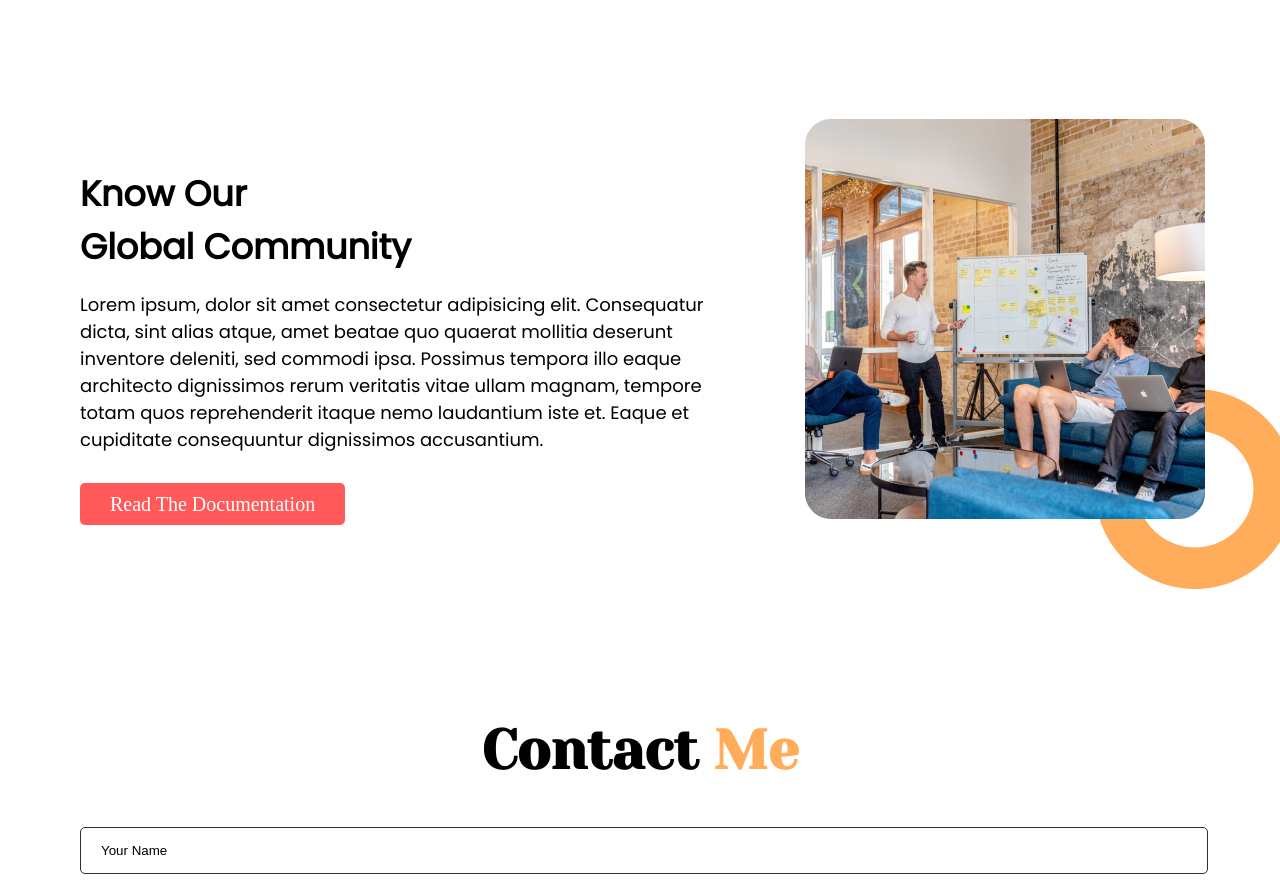
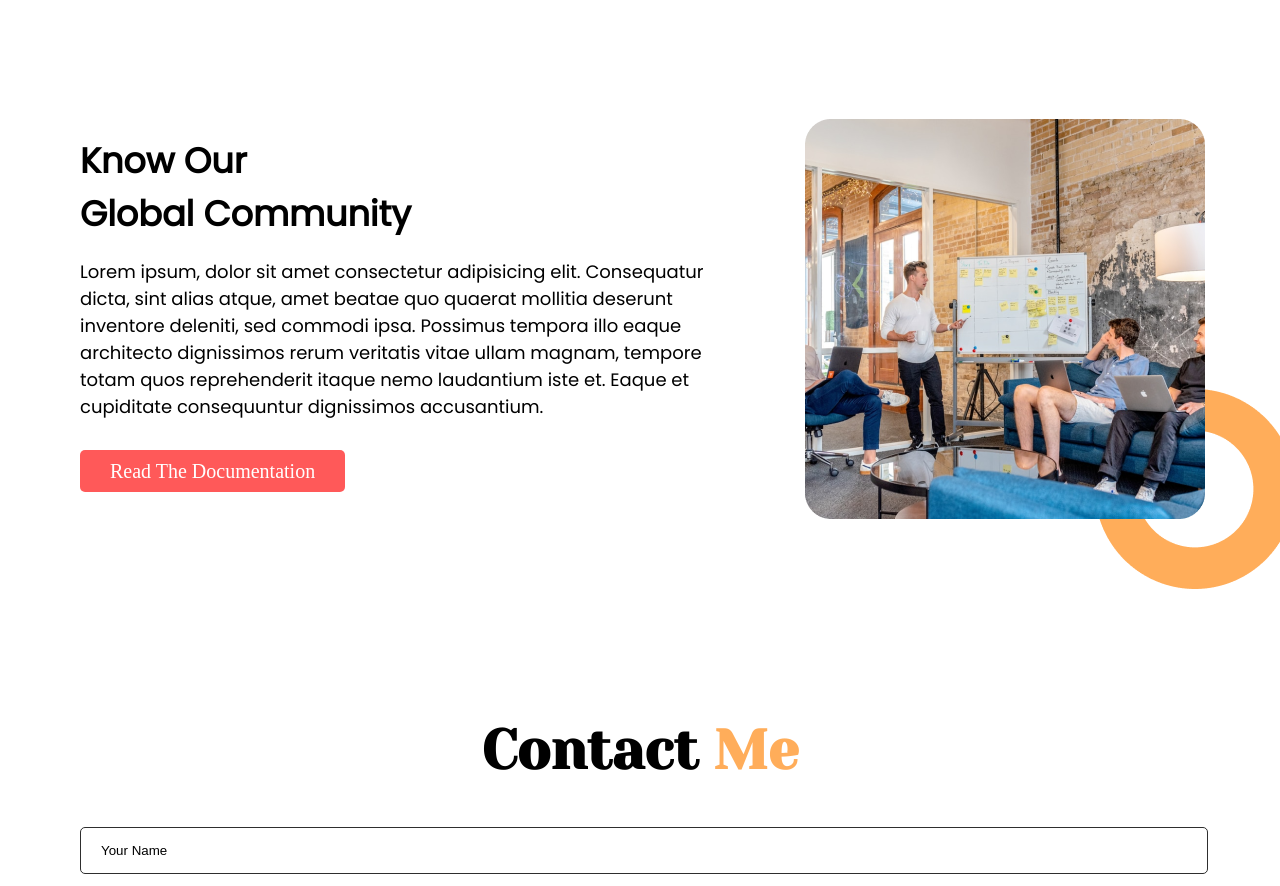
Before and after one commit to Kazi-Samrat/my-portfolio, a plain HTML site: page index.html in a window 1280 px wide. Shown: the part 1960-2846 px from the top of the page. Drawn offline with Linux system fonts and the light colour scheme.

Commit message:
new update

```diff
--- a/style.css
+++ b/style.css
@@ -178,7 +178,7 @@ p{
 
 #community-area h2{
     max-width: 430px;
-    margin-top: -35px;
+    margin-top: -100px;
     margin-bottom: 0;
 }
 
```
Also changed, not shown: index.html (+8 -4 lines).
